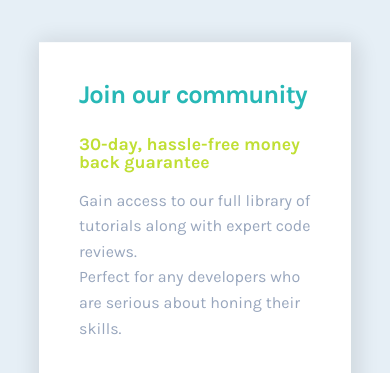
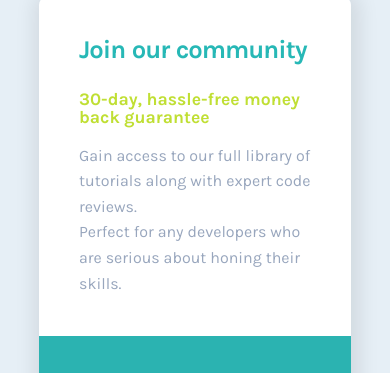
Before and after one commit to domenicaperez000/single_price_grid, a plain HTML site: page index.html in a window 390 px wide. Shown: the top 373 px of the page. Drawn offline with Linux system fonts and the light colour scheme.

Commit message:
try #2 responsive grid

```diff
--- a/style.css
+++ b/style.css
@@ -182,8 +182,7 @@ textarea {
         "second"
         "third";
         width: 80%;
-        overflow: visible;
-        height: 90%;
+        height: 850px;
         top: 50%;
         left: 50%;
         transform: translate(-50%, -50%);
```
